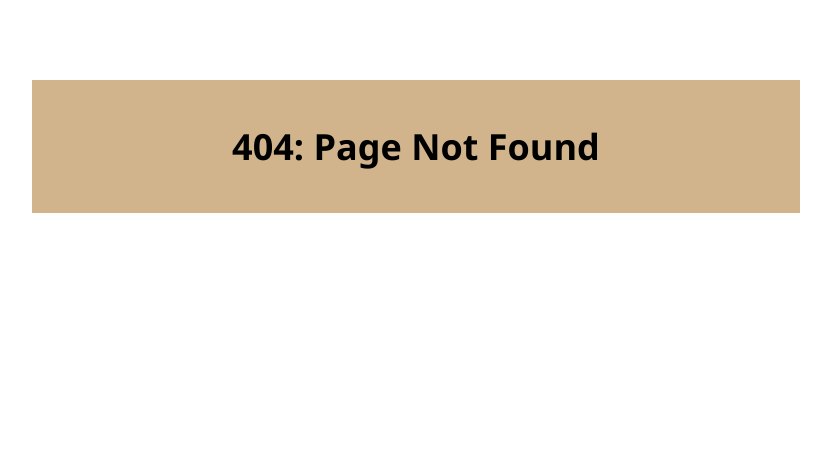
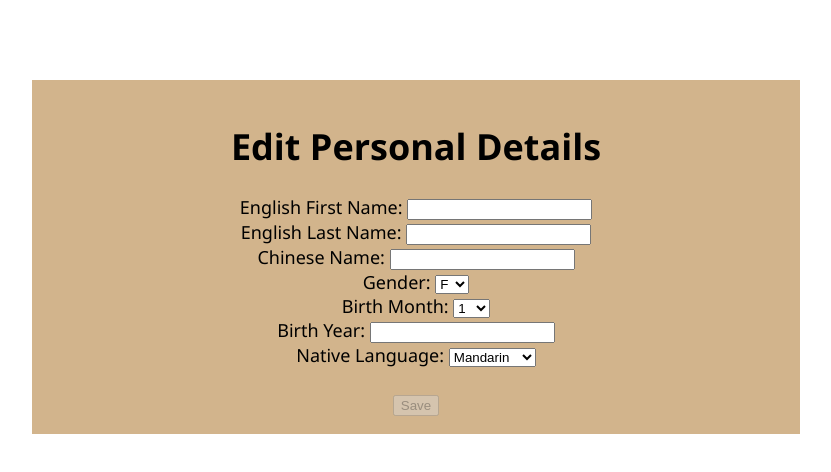
Before and after one commit to camyhsu/TO-Chinese-School-2020, a React (Create React App) app in the folder andrew-registration/frontend/: page /registration/people/edit in a window 1280 px wide. Before the commit this address had no page. Shown: the top 472 px of the page, without its empty margins (224-1055 px from the left). Built offline with nearby package versions, Linux system fonts and the light colour scheme.

Commit message:
Adds edit personal details

```diff
--- a/andrew-registration/frontend/src/App.css
+++ b/andrew-registration/frontend/src/App.css
@@ -110,3 +110,8 @@ ul {
 #show-details {
     font-size: 10px;
 }
+
+#status {
+    color: red;
+    font-size: 10px;
+}
--- a/andrew-registration/frontend/src/App.js
+++ b/andrew-registration/frontend/src/App.js
@@ -8,14 +8,17 @@ import HomePage from './pages/HomePage';
 import RegistrationHomePage from './pages/RegistrationHomePage';
 import RegistrationSignInPage from './pages/RegistrationSignInPage';
 import PeopleDirectoryPage from './pages/PeopleDirectoryPage';
+import EditPersonalDetailsPage from './pages/EditPersonalDetailsPage';
 import NotFoundPage from './pages/NotFoundPage';
 
 export default function App() {
     const [isAuthenticated, userHasAuthenticated] = useState(false);
     const [userData, setUserData] = useState({
         person: {
+            'id': '',
             'chineseName': '',
-            'englishName': '',
+            'englishFirstName': '',
+            'englishLastName': '',
             'gender': '',
             'birthMonthYear': '',
             'nativeLanguage': '',
@@ -31,9 +34,10 @@ export default function App() {
         },
         students: [],
     });
+    const [status, setStatus] = useState('');
 
     return(
-        <AppContext.Provider value={{ userData, setUserData, isAuthenticated, userHasAuthenticated}}>
+        <AppContext.Provider value={{ status, setStatus, userData, setUserData, isAuthenticated, userHasAuthenticated}}>
             <Router>
                 <div className="App">
                     { // only show Registration NavBar and SideBar if user is authenticated
@@ -50,6 +54,7 @@ export default function App() {
                             <Route path="/registration" component={RegistrationHomePage} exact />
                             <Route path="/registration/signin" component={RegistrationSignInPage} exact />
                             <Route path="/registration/people" component={PeopleDirectoryPage} exact/>
+                            <Route path='/registration/people/edit' component={EditPersonalDetailsPage} exact />
                             <Route component={NotFoundPage} />
                         </Switch>
                     </div>
--- a/andrew-registration/frontend/src/components/FamilyDetails.js
+++ b/andrew-registration/frontend/src/components/FamilyDetails.js
@@ -7,8 +7,8 @@ export default function FamilyDetails() {
     return (
         <>
             <div className = "details">
-                <h3>Family for {userData.person.chineseName} ({userData.person.englishName})</h3>
-                <p>Parent One: {userData.person.chineseName} ({userData.person.englishName})</p>
+                <h3>Family for {userData.person.chineseName} ({userData.person.englishFirstName} {userData.person.englishLastName})</h3>
+                <p>Parent One: {userData.person.chineseName} ({userData.person.englishFirstName} {userData.person.englishLastName})</p>
                 <p>Parent Two: {userData.family.parentTwoChineseName} ({userData.family.parentTwoEnglishName})</p>
                 <p>Children: {userData.family.children.join(", ")}</p>
                 <p>Address: {userData.person.address == 'null, null, null null' ? '' : userData.person.address}</p>
--- a/andrew-registration/frontend/src/components/PersonDetails.js
+++ b/andrew-registration/frontend/src/components/PersonalDetails.js
@@ -1,24 +1,32 @@
 import React from 'react';
 import { useAppContext } from '../libs/contextLib';
+import { Button } from 'reactstrap';
+import { useHistory } from 'react-router-dom';
 
 export default function PersonDetails() {
     const { userData } = useAppContext();
+    const history = useHistory();
+
+    function editPersonalDetails() {
+        history.push('/registration/people/edit');
+    }
 
     console.log(userData);
+
     return (
         <>
             <div className = "details">
                 <h3>Person</h3>
                 <p>Chinese Name: {userData.person.chineseName == null ? '' : userData.person.chineseName}</p>
-                <p>English Name: {userData.person.englishName == null ? '' : userData.person.englishName}</p>
+                <p>English Name: {userData.person.englishFirstName} {userData.person.englishLastName}</p>
                 <p>Gender: {userData.person.gender == null ? '' : userData.person.gender}</p>
-                <p>Birth Date (MM/YYYY): {userData.person.birthMonthYear === 'null/null' ? '' : userData.person.birthMonthYear}</p>
+                <p>Birth Date (MM/YYYY): {userData.person.birthMonth}/{userData.person.birthYear}</p>
                 <p>Native Language: {userData.person.nativeLanguage == null ? '' : userData.person.nativeLanguage}</p>
+                <Button onClick={editPersonalDetails}>Edit Personal Details</Button>
                 <p>Address: {userData.person.address == 'null, null, null null' ? '' : userData.person.address}</p>
                 <p>Home Phone: {userData.person.homePhone == null ? '' : userData.person.homePhone}</p>
                 <p>Cell Phone: {userData.person.cellPhone == null ? '' : userData.person.cellPhone}</p>
                 <p>Email: {userData.person.email == null ? '' : userData.person.email}</p>
-                <button>Edit Details</button>
             </div>
         </>
     )
--- a/andrew-registration/frontend/src/components/RegistrationSideBar.js
+++ b/andrew-registration/frontend/src/components/RegistrationSideBar.js
@@ -3,17 +3,21 @@ import { Link, useHistory } from 'react-router-dom';
 import { useAppContext } from '../libs/contextLib';
 
 export default function RegistrationSideBar() {
-    const { userHasAuthenticated, userData } = useAppContext();
+    const { userHasAuthenticated, userData, setStatus } = useAppContext();
 
     function handleSignOut() {
         userHasAuthenticated(false);
     }
 
+    function handleHome() {
+        setStatus('');
+    }
+
     return (
         <>
             <div id="side-bar">
-                <p>Welcome, {userData.person.chineseName} ({userData.person.englishName})</p>
-                <Link to='/registration'>Home</Link>
+                <p>Welcome, {userData.person.chineseName} ({userData.person.englishFirstName} {userData.person.englishLastName})</p>
+                <Link to='/registration' onClick={handleHome}>Home</Link>
                 <Link to='/1'>Contact Us</Link>
                 <Link to='/2'>Privacy Policy</Link>
                 <Link to='/3'>Waiver</Link>
--- /dev/null
+++ b/andrew-registration/frontend/src/pages/EditPersonalDetailsPage.js
@@ -0,0 +1,122 @@
+import React, { useState } from 'react';
+import { useAppContext } from '../libs/contextLib';
+import { Button } from 'reactstrap';
+import { useHistory } from 'react-router-dom';
+
+
+export default function EditPersonalDetailsPage() {
+    const { userData, setUserData, setStatus } = useAppContext();
+    const history = useHistory();
+
+    const [englishFirstName, setEnglishFirstName] = useState(userData.person.englishFirstName);
+    const [englishLastName, setEnglishLastName] = useState(userData.person.englishLastName);
+    const [chineseName, setChineseName] = useState(userData.person.chineseName);
+    const [gender, setGender] = useState(userData.person.gender);
+    const [birthYear, setBirthYear] = useState(userData.person.birthYear);
+    const [birthMonth, setBirthMonth] = useState(userData.person.birthMonth);
+    const [nativeLanguage, setNativeLanguage] = useState(userData.person.nativeLanguage);
+
+    function validateForm() {
+        return englishFirstName.length > 0 && englishLastName.length > 0 && gender.length > 0;
+    }
+
+    function handleSubmit(event) {
+        event.preventDefault();
+
+        var body = {};
+        body.englishFirstName = englishFirstName !== userData.person.englishFirstName ? englishFirstName : userData.person.englishFirstName;
+        body.englishLastName = englishLastName !== userData.person.englishLastName ? englishLastName : userData.person.englishLastName;
+        body.chineseName = chineseName !== userData.person.chineseName ? chineseName : userData.person.chineseName;
+        body.birthYear = birthYear !== userData.person.birthYear ? birthYear : userData.person.birthYear;
+        body.birthYear = birthYear === '' ? null : birthYear;
+        body.birthMonth = birthMonth !== userData.person.birthMonth ? birthMonth : userData.person.birthMonth;
+        body.gender = gender !== userData.person.gender ? gender : userData.person.gender;
+        body.nativeLanguage = nativeLanguage !== userData.person.nativeLanguage ? nativeLanguage : userData.person.nativeLanguage;
+
+        const fetch = require("node-fetch");
+        const patchData = async () => {
+            try {
+                await fetch(`/userdata/edit/${userData.person.id}`, {
+                    headers: {
+                        'Accept': 'application/json',
+                        'Content-Type': 'application/json'
+                    },
+                    method: 'PATCH',
+                    body: JSON.stringify( body )
+                });
+
+                const userPersonalDataResponse = await fetch(`/userdata/${userData.person.id}`);
+                var userPersonalData = await userPersonalDataResponse.json();
+                setUserData(prevUserData => ({...prevUserData,
+                    person: {
+                        id: userData.person.id,
+                        chineseName: userPersonalData[0].chinese_name,
+                        englishFirstName: userPersonalData[0].english_first_name,
+                        englishLastName: userPersonalData[0].english_last_name,
+                        gender: userPersonalData[0].gender,
+                        birthMonth: userPersonalData[0].birth_month,
+                        birthYear: userPersonalData[0].birth_year,
+                        nativeLanguage: userPersonalData[0].native_language,
+                        address: `${userPersonalData[0].street}, ${userPersonalData[0].city}, ${userPersonalData[0].state} ${userPersonalData[0].zipcode}`,
+                        homePhone: userPersonalData[0].home_phone,
+                        cellPhone: userPersonalData[0].cell_phone,
+                        email: userPersonalData[0].email
+                    },
+                }))
+            } catch (error) {
+                console.log(error);
+            }
+        }
+        patchData();
+        setStatus('Changes successfully saved.');
+        history.push('/registration');
+    }
+
+
+    return (
+        <>
+            <h1>Edit Personal Details</h1>
+            <form onSubmit={handleSubmit}>
+                <div>
+                    English First Name: <input type="text" value={englishFirstName} onChange={(e) => setEnglishFirstName(e.target.value)} />
+                    <br></br>
+                    English Last Name: <input type="text" value={englishLastName} onChange={(e) => setEnglishLastName(e.target.value)} />
+                    <br></br>
+                    Chinese Name: <input type="text" value={chineseName} onChange={(e) => setChineseName(e.target.value)} />
+                    <br></br>
+                    Gender: <select id="gender" name="gender" value={gender} onChange={(e) => setGender(e.target.value)}>
+                                <option value="F" selected>F</option>
+                                <option value="M">M</option>
+                            </select>
+                    <br></br>
+                    Birth Month: <select id="month" name="month" value={birthMonth} onChange={(e) => setBirthMonth(e.target.value)}>
+                                    <option value="1">1</option>
+                                    <option value="2">2</option>
+                                    <option value="3">3</option>
+                                    <option value="4">4</option>
+                                    <option value="5">5</option>
+                                    <option value="6">6</option>
+                                    <option value="7">7</option>
+                                    <option value="8">8</option>
+                                    <option value="9">9</option>
+                                    <option value="10">10</option>
+                                    <option value="11">11</option>
+                                    <option value="12">12</option>
+                                </select>
+                    <br></br>
+                    Birth Year: <input type="text" value={birthYear} onChange={(e) => setBirthYear(e.target.value)} />
+                    <br></br>
+                    Native Language: <select id="language" name="language" value={nativeLanguage} onChange={(e) => setNativeLanguage(e.target.value)} >
+                                        <option value="Mandarin">Mandarin</option>
+                                        <option value="English">English</option>
+                                        <option value="Cantonese">Cantonese</option>
+                                        <option value="Other">Other</option>
+                                    </select>
+                    <br></br>
+                </div>
+                <br></br>
+                <Button type="submit" disabled={!validateForm()}>Save</Button>
+            </form>
+        </>
+    )
+};
--- a/andrew-registration/frontend/src/pages/RegistrationHomePage.js
+++ b/andrew-registration/frontend/src/pages/RegistrationHomePage.js
@@ -1,14 +1,21 @@
 import React from 'react';
-import PersonDetails from '../components/PersonDetails';
+import PersonalDetails from '../components/PersonalDetails';
 import FamilyDetails from '../components/FamilyDetails';
 import StudentDetails from '../components/StudentDetails';
+import { useAppContext } from '../libs/contextLib';
 
-const RegistrationHomePage = () => (
+
+export default function RegistrationHomePage() {
+    const { status } = useAppContext();
+
+
+    return (
         <>
+            <p id="status">{status}</p>
             <div id="home">
                 <button>Create a New Family</button>
                 <br></br>
-                <PersonDetails />
+                    <PersonalDetails />
                 <hr></hr>
                     <FamilyDetails />
                 <hr></hr>
@@ -17,6 +24,5 @@ const RegistrationHomePage = () => (
                 <button>Withdraw from 2020-2021 School Year</button>
             </div>
         </>
-);
-
-export default RegistrationHomePage;
+    )
+};
--- a/andrew-registration/frontend/src/pages/RegistrationSignInPage.js
+++ b/andrew-registration/frontend/src/pages/RegistrationSignInPage.js
@@ -1,4 +1,4 @@
-import React, { useState, Children } from 'react';
+import React, { useState } from 'react';
 import { useHistory } from 'react-router-dom';
 import { useAppContext } from '../libs/contextLib';
 import { Button } from 'reactstrap';
@@ -23,7 +23,6 @@ export default function SignIn() {
                 // fetch signin data from psql database
                 const signInResponse = await fetch(`/signin/username/${username}/password/${password}`);
                 var hash = await signInResponse.json();
-                console.log(hash);
                 const pass_salt = password + hash[0].password_salt;
                 // ensure password is valid
                 if(sha256(pass_salt) === hash[0].password_hash) {
@@ -42,10 +41,13 @@ export default function SignIn() {
                     // set the React hook data
                     setUserData({...userData,
                         person: {
+                            id: hash[0].person_id,
                             chineseName: userPersonalData[0].chinese_name,
-                            englishName: `${userPersonalData[0].english_first_name} ${userPersonalData[0].english_last_name}`,
+                            englishFirstName: userPersonalData[0].english_first_name,
+                            englishLastName: userPersonalData[0].english_last_name,
                             gender: userPersonalData[0].gender,
-                            birthMonthYear: `${userPersonalData[0].birth_month}/${userPersonalData[0].birth_year}`,
+                            birthMonth: userPersonalData[0].birth_month,
+                            birthYear: userPersonalData[0].birth_year,
                             nativeLanguage: userPersonalData[0].native_language,
                             address: `${userPersonalData[0].street}, ${userPersonalData[0].city}, ${userPersonalData[0].state} ${userPersonalData[0].zipcode}`,
                             homePhone: userPersonalData[0].home_phone,
```
Also changed, not shown: 2 other files (tests, documents, lock files or other folders). Lines whose indentation alone changed are shown as unchanged.
